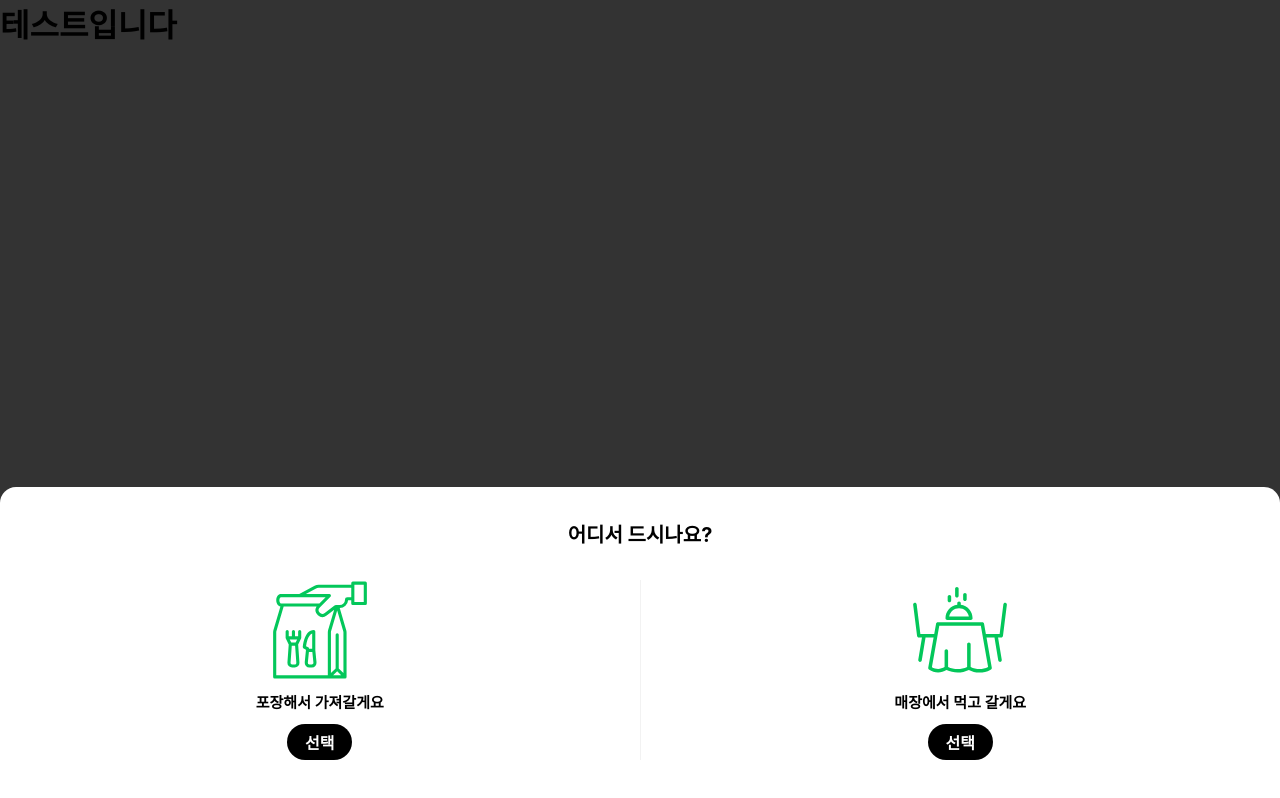
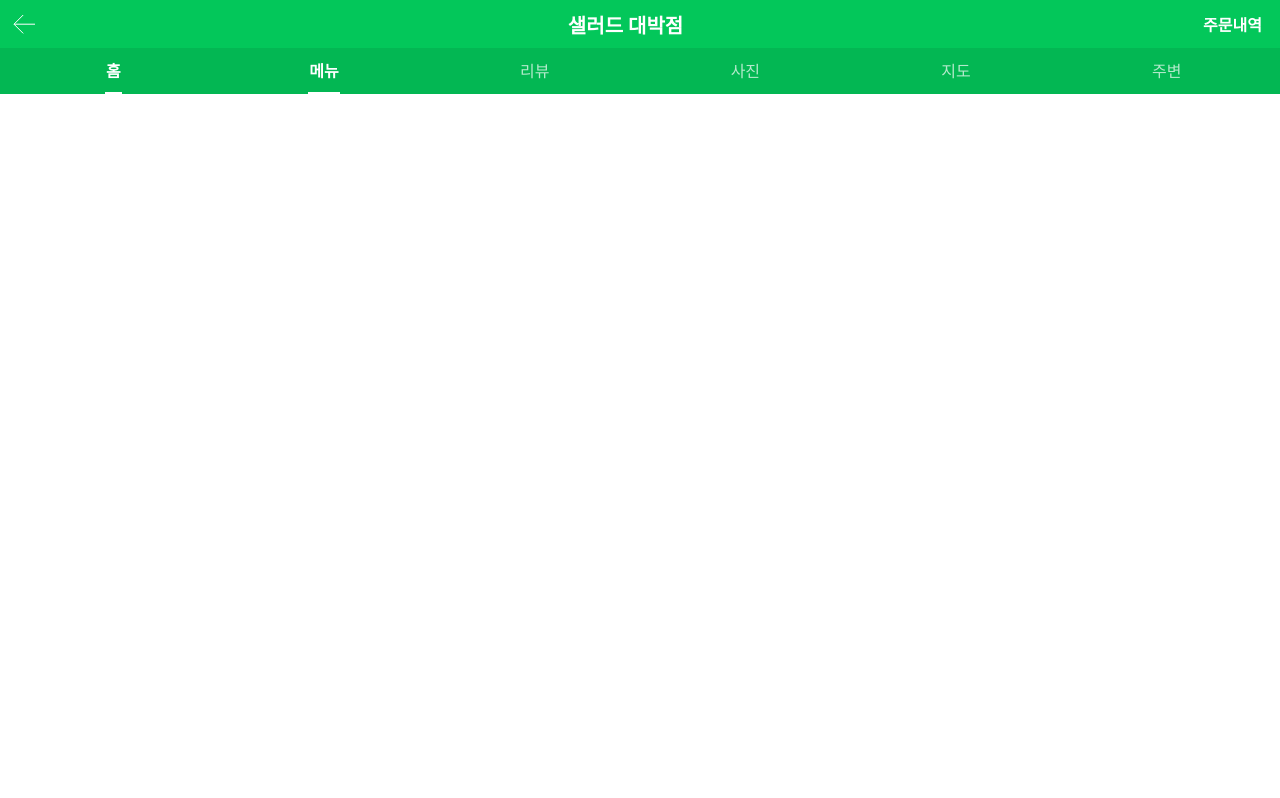
Before and after one commit to ssh-24/Naver_Order_Markup_Project, a plain HTML site: page docs/index.html in a window 1280 px wide. Drawn offline with Linux system fonts and the light colour scheme.

Commit message:
220107 17:30 헤더 부분 작성

```diff
--- a/assets/scss/abstracts/_variables.scss
+++ b/assets/scss/abstracts/_variables.scss
@@ -1,6 +1,9 @@
 // font
-//공통으로 사용할 폰트 세트
+// 공통으로 사용할 폰트 세트
 $font-default: -apple-system, BlinkMacSystemFont, helvetica, Apple SD Gothic Neo, sans-serif;
 
 // size
-//모든 페이지, 다양한 브라우저에서 알고 있어야 될 정보 모아두는 것
+// 모든 페이지, 다양한 브라우저에서 알고 있어야 될 정보 모아두는 것
+$m-padding: 18px; // 모바일에서는 대체로 18px의 패딩
+$place-header-height: 48px;
+$place-tab-height: 46px;
--- /dev/null
+++ b/assets/scss/components/_header_area.scss
@@ -0,0 +1,87 @@
+.header-area {
+    position: fixed;
+    top: 0;
+    left: 0;
+    width: 100%;
+    background-color: #03c75a;
+    color: #fff;
+    z-index: 5000;
+
+    .place-header {
+        // flex로 설정하면 형태잡기 굉장히 편해짐
+        display: flex;
+        justify-content: space-between; // **양쪽으로 요소들 보내고, 중앙정렬**
+        align-items: center; // flex와 매번 세트로 쓰임, 항목들 같은 라인에 정렬
+
+        height: $place-header-height;
+
+
+        .title {
+            display: flex;
+            align-items: center;
+            font-size: 20px;
+            font-weight: 600; // 약간 bold
+        }
+
+        .link-back {
+            display: flex; // 약간 어색했던 아이콘이 크기가 알맞게 조정
+        }
+
+        .my-orders {
+            // 주문내역의 우측 padding만 설정
+            padding-right: $m-padding;
+            font-style: 15px;
+            font-weight: 700;
+        }
+        // end of place-header
+    }
+
+
+    .place-tab {
+        display: flex;
+        height: $place-tab-height;
+        background-color: #03b753; // header보다 약간 진하게
+    }
+
+    .tab-inner {
+        // 밑 세줄 거의 세트로 사용
+        // space-between , space-around , space-evenly 와 차이점 구분
+        display: flex;
+        justify-content: space-between;
+        align-items: center;
+        padding: 0 8px; // padding 상하 0 좌우 8px
+        width: 100%; // 없으면 항목들이 최소 간격으로 줄어듬
+
+        .tab {
+            flex: 1; // 모든 요소들이 같은 폭, 간격 균일하게 유지
+            padding: 0 12px; //최소 공간 잡아주는 것, 항목 추가시 무한정 줄어드는 것 방지
+            font-size: 16px;
+            text-align: center;
+            opacity: 0.7; // 선택되지 않은 tab은 약간의 불투명도(dimmed) 처리
+
+            // tab과 is-active 클래스를 모두 가지는 항목에 대한 강조 스타일
+            &.is-active {
+                font-weight: 700;
+                opacity: 1;
+                .txt::after {
+                    content: '';
+                    position: absolute;
+                    bottom: 0;
+                    left: 0;
+                    right: 0;
+                    height: 2px;
+                    background-color: #fff;
+                }
+            }
+
+            .txt {
+                position: relative;
+                display: inline-block;
+                padding: 0 1px; // 4px시 칸 넘침, 기기에 맞게 조절하는 게 중요할 듯..!
+                line-height: $place-tab-height; // place-tab 만큼 높이를 설정
+            }
+        }
+        // end of tab-inner
+    }
+    // end of header-area
+}
--- a/assets/scss/styles.scss
+++ b/assets/scss/styles.scss
@@ -12,4 +12,5 @@
 //@import 해준 순서대로 최종 컴파일이 됨**
 
 //새로 만들어진 scss파일은 항상 까먹지말고 @import해줘야함!!
-@import "./components/order_type"
+@import "./components/header_area";
+@import "./components/order_type";
--- a/docs/index.html
+++ b/docs/index.html
@@ -8,13 +8,50 @@
     <title>네이버 주문</title>
 </head>
 <body>
-    <h1>테스트입니다</h1>
+    <!-- 큰 영역 안은 container로 잡고 시작 -->
+    <div class="container">
+        <!-- 고정헤더 영역 -->
+        <header class="header-area">
 
-    <!-- 팝업 생성 시 반투명하게 어두워지는 배경 -->
-    <div class="dimmed-layer"></div>
+             <!-- 대체적인 디자인 구조 예측해서 html 우선적으로 작성 -->
+            <div class="place-header">
+                <a href="#" class="link-back">
+                    <img src="../assets/images/ico-back.svg" alt="뒤로가기">
+                </a>
+                <h1 class="title">샐러드 대박점</h1>
+                <a href="#" class="my-orders">주문내역</a>
+            </div>
 
-    <!-- 팝업 부분 -->
-    <div class="order-type-popup">
+            <div class="place-tab">
+                <div class="tab-inner">
+                    <!-- alt + shift + 아래방향키 하면 현재줄 밑으로 바로 복붙 -->
+                    <a href="#" class="tab is-active"><span class="txt">홈</span></a>
+                    <a href="#" class="tab is-active"><span class="txt">메뉴</span></a>
+                    <a href="#" class="tab"><span class="txt">리뷰</span></a>
+                    <a href="#" class="tab"><span class="txt">사진</span></a>
+                    <a href="#" class="tab"><span class="txt">지도</span></a>
+                    <a href="#" class="tab"><span class="txt">주변</span></a>
+                </div>
+            </div>
+
+
+        </header>
+        <!-- // 고정헤더 영역 -->
+    </div>
+
+
+
+    <!--
+         잠시 숨겨두기 위해 hidden 클래스 추가함
+        _reset.scss에 정의되어 있음
+        특정 동작 시 나타나도록 설정 필요
+    -->
+    <div class="dimmed-layer hidden">
+        <!-- 팝업 생성 시 반투명하게 어두워지는 배경 -->
+    </div>
+
+    <div class="order-type-popup hidden">
+        <!-- 팝업 부분 -->
         <p class="title">어디서 드시나요?</p>
         <div class="type-list">
             <!-- 포장인지 배달인지 선택할 부분 -->
@@ -53,8 +90,9 @@
                 <span class="btn-selection">선택</span>
             </a>
         </div>
+        <!-- // 팝업 부분 -->
     </div>
 
-    <!-- html 구조 끝 -->
+
 </body>
 </html>
```
Also changed, not shown: assets/css/styles.css, assets/images/ico-arrow.svg (added), assets/images/ico-back.svg (added), assets/images/ico-bg-option-page.svg (added), assets/images/ico-cart-fill-green.svg (added), assets/images/ico-cart-fill.svg (added), assets/images/ico-cart.svg (added), assets/images/ico-check.svg (added), assets/images/ico-clock.svg (added), assets/images/ico-close.svg (added), assets/images/ico-new.svg (added), assets/images/ico-period.svg (added), assets/images/ico-star-group-fill.svg (added), assets/images/ico-star-group.svg (added), 1 more files, 1 other file.
